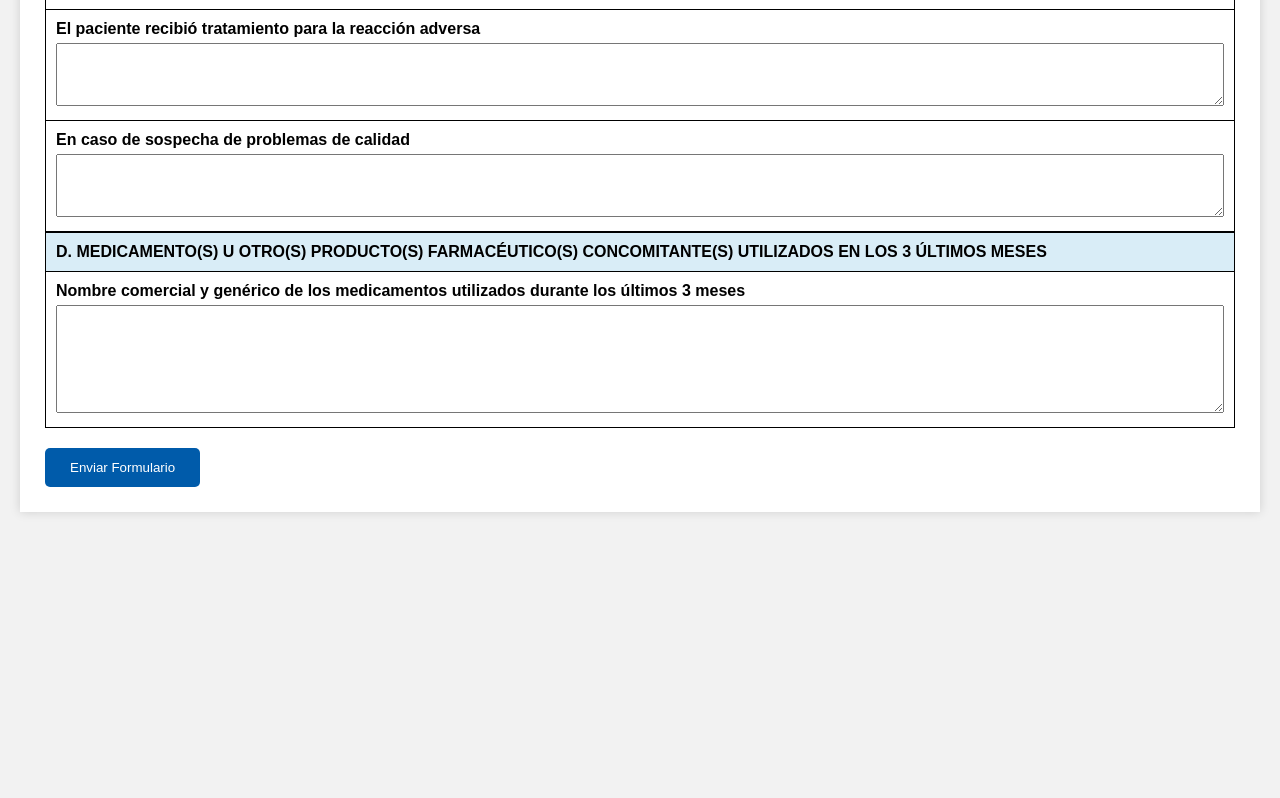
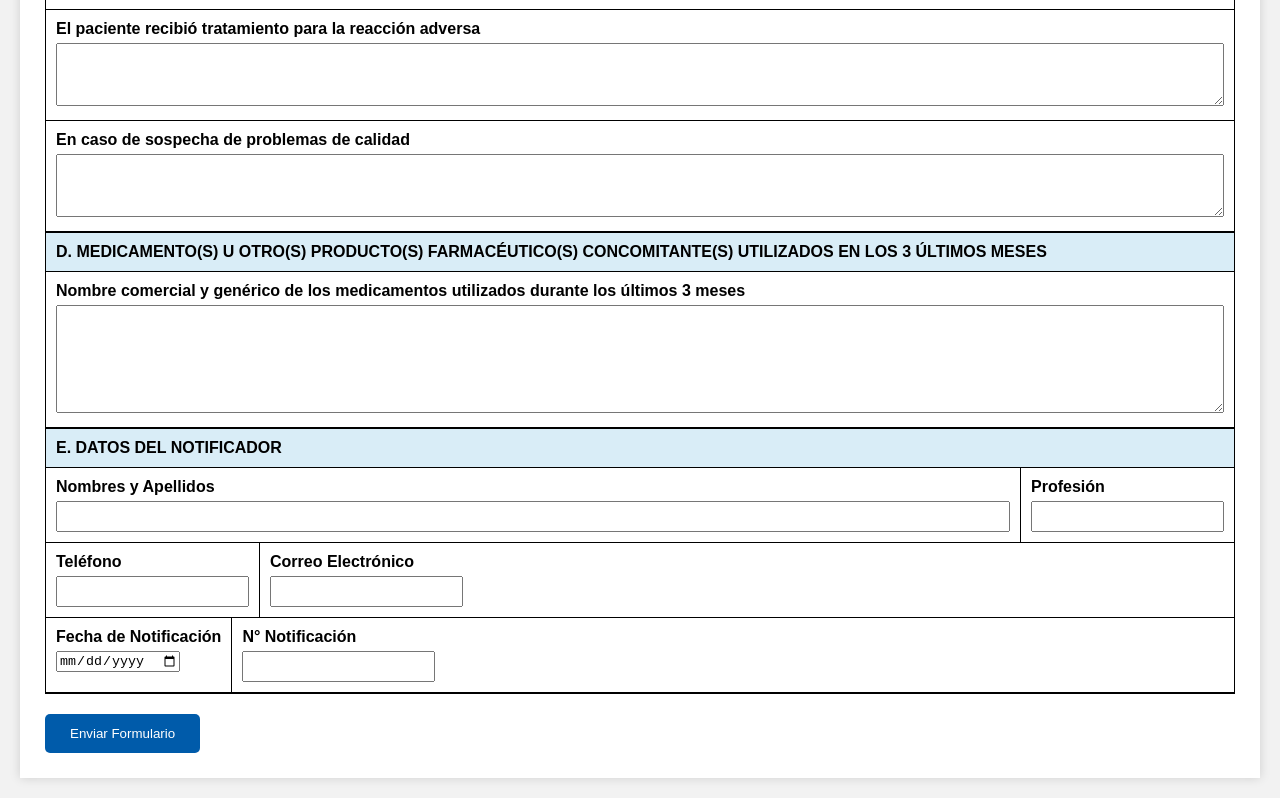
Before and after one commit to 20204484-sketch/RAMS, a plain HTML site: page index.html in a window 1280 px wide. Shown: the part 1991-2789 px from the top of the page. Before the commit the page ends 2523 px from the top, so only its background shows below. Drawn offline with Linux system fonts and the light colour scheme.

Commit message:
Add notifier data section to index.html

```diff
--- a/index.html
+++ b/index.html
@@ -402,6 +402,59 @@
     </div>
 
 </div>
+    <!-- ================================= -->
+<!-- E. DATOS DEL NOTIFICADOR          -->
+<!-- ================================= -->
+
+<div class="bloque-rams">
+
+    <div class="cabecera-seccion">
+        E. DATOS DEL NOTIFICADOR
+    </div>
+
+    <div class="fila">
+
+        <div class="campo grande">
+            <label>Nombres y Apellidos</label>
+            <input type="text" id="notificadorNombre">
+        </div>
+
+        <div class="campo">
+            <label>Profesión</label>
+            <input type="text" id="profesion">
+        </div>
+
+    </div>
+
+    <div class="fila">
+
+        <div class="campo">
+            <label>Teléfono</label>
+            <input type="text" id="telefono">
+        </div>
+
+        <div class="campo">
+            <label>Correo Electrónico</label>
+            <input type="email" id="correo">
+        </div>
+
+    </div>
+
+    <div class="fila">
+
+        <div class="campo">
+            <label>Fecha de Notificación</label>
+            <input type="date" id="fechaNotificacion">
+        </div>
+
+        <div class="campo">
+            <label>N° Notificación</label>
+            <input type="text" id="numeroNotificacion">
+        </div>
+
+    </div>
+
+</div>
 
     <button id="btnEnviar">
         Enviar Formulario
```
